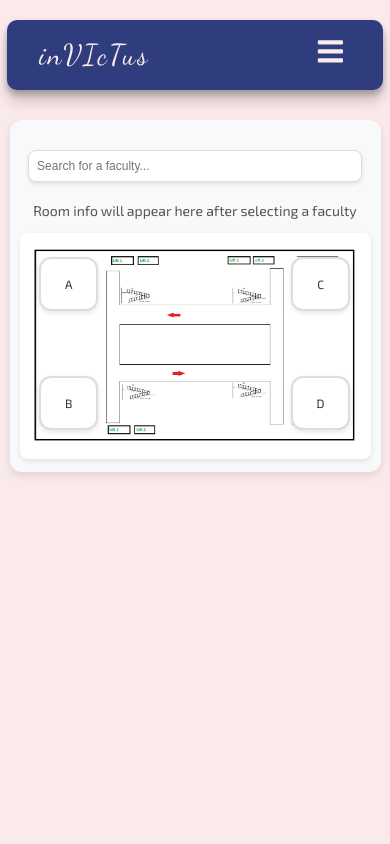
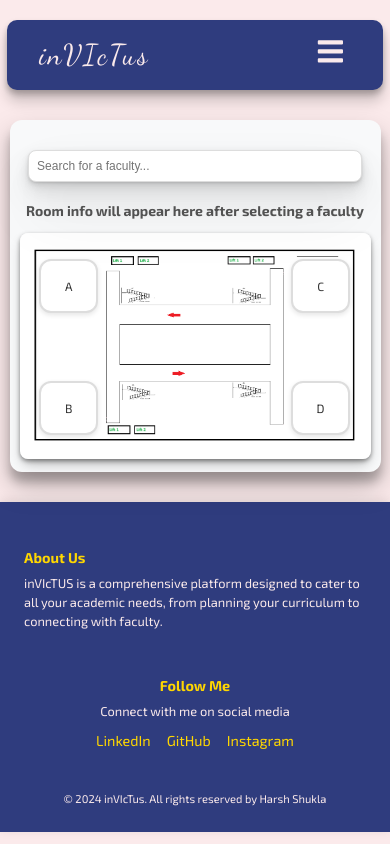
Before and after one commit to Cyb3rGhoul/inVIcTus, a React (Vite) app: page /find-faculty in a window 390 px wide. Built offline with nearby package versions, Linux system fonts and the light colour scheme; a web font is replaced by a local one.

Commit message:
update: styling

```diff
--- /dev/null
+++ b/src/components/Footer.css
@@ -0,0 +1,126 @@
+.footer {
+    background-color: #2F3C7E;
+    color: #FBEAEB;
+    padding: 1rem 1.5rem;
+    display: flex;
+    justify-content: space-between;
+    align-items: center;
+    box-shadow: 0 -2px 10px rgba(0, 0, 0, 0.1);
+    flex-wrap: wrap;
+}
+
+.footer-content {
+    display: flex;
+    justify-content: space-between;
+    align-items: center;
+    width: 100%;
+    max-width: 1200px;
+    margin: 0 auto;
+    flex-wrap: wrap;
+    z-index: 1;
+}
+
+.footer-section {
+    flex: 1;
+    text-align: center;
+    margin: 0 1rem;
+    min-width: 150px;
+}
+
+.footer-section h3 {
+    color: #FFD700;
+    /* Gold color for section headers */
+    font-size: 1rem;
+    margin-bottom: 0.5rem;
+}
+
+.footer-section p,
+.footer-section ul {
+    text-align: left;
+    font-size: 0.9rem;
+    line-height: 1.5;
+    margin: 0;
+    padding: 0;
+}
+
+.footer-section ul {
+    list-style: none;
+    padding: 0;
+    display: flex;
+    flex-direction: column;
+    text-align: center;
+}
+
+.footer-section ul li {
+    display: inline;
+    /* Displays list items inline */
+    margin-right: 1rem;
+    /* Space between inline items */
+}
+
+.footer-section a {
+    color: #FFD700;
+    text-decoration: none;
+    font-size: 0.9rem;
+    transition: color 0.3s;
+}
+
+.footer-section a:hover {
+    color: #FBEAEB;
+    /* Light color on hover */
+}
+
+.footer-bottom {
+    width: 100%;
+    text-align: center;
+    margin-top: 1rem;
+    font-size: 0.8rem;
+    color: #FBEAEB;
+}
+
+#social {
+    display: flex;
+    justify-content: center;
+    align-items: center;
+    flex-direction: column;
+}
+
+.social-links {
+    display: flex;
+    justify-content: center;
+    align-items: center;
+    gap: 1rem;
+    flex-direction: column;
+}
+
+@media (max-width: 768px) {
+    .footer-content {
+        flex-direction: column;
+        align-items: center;
+        text-align: center;
+    }
+
+    .footer-section {
+        margin: 1rem 0;
+    }
+}
+
+@media (max-width: 480px) {
+    .footer-section h3 {
+        font-size: 0.9rem;
+    }
+
+    .footer-section p,
+    .footer-section ul {
+        font-size: 0.8rem;
+    }
+
+    .footer-bottom {
+        font-size: 0.7rem;
+    }
+
+    .social-links{
+        display: flex;
+        flex-direction: row;
+    }
+}
--- /dev/null
+++ b/src/components/Footer.jsx
@@ -0,0 +1,29 @@
+import React from 'react'
+import './Footer.css'
+
+const Footer = () => {
+    return (<>
+        <div className="footer-content">
+            <div className="footer-section about" style={{ textAlign: 'start' }}>
+                <h3>About Us</h3>
+                <p>
+                    inVIcTUS is a comprehensive platform designed to cater to all your academic needs, from planning your curriculum to connecting with faculty.
+                </p>
+            </div>
+            <div className="footer-section social" id='social'>
+                <h3>Follow Me</h3>
+                <p style={{ marginBottom: 10 }}>Connect with me on social media</p>
+                <div className="social-links">
+                    <a href="https://www.linkedin.com/in/harsh-shukla-1inkdein/" target="_blank" rel="noopener noreferrer">LinkedIn</a>
+                    <a href="https://github.com/Cyb3rGhoul" target="_blank" rel="noopener noreferrer">GitHub</a>
+                    <a href="https://instagram.com/haarrrssshhh_" target="_blank" rel="noopener noreferrer">Instagram</a>
+                </div>
+            </div>
+        </div>
+        <div className="footer-bottom">
+            <p>&copy; 2024 inVIcTus. All rights reserved by Harsh Shukla</p>
+        </div>
+    </>)
+}
+
+export default Footer;
--- a/src/pages/Faculty.css
+++ b/src/pages/Faculty.css
@@ -6,14 +6,14 @@
   margin: 150px auto 0;
   padding: 20px;
   background-color: #f8f9fa;
-  box-shadow: 0 4px 8px rgba(0, 0, 0, 0.1);
+  box-shadow: rgba(0, 0, 0, 0.25) 0px 14px 28px, rgba(0, 0, 0, 0.22) 0px 10px 10px;
   border-radius: 12px;
 }
 
 .layout-image {
   width: 100%;
   border-radius: 8px;
-  box-shadow: 0 2px 5px rgba(0, 0, 0, 0.1);
+  box-shadow: rgba(0, 0, 0, 0.4) 0px 2px 4px, rgba(0, 0, 0, 0.3) 0px 7px 13px -3px, rgba(0, 0, 0, 0.2) 0px -3px 0px inset;
 }
 
 .box {
@@ -38,7 +38,7 @@
 }
 
 .box-a {
-  top: 28%;
+  top: 29%;
   left: 8%;
   width: 125px;
   height: 80px;
@@ -52,7 +52,7 @@
 }
 
 .box-c {
-  top: 28%;
+  top: 29%;
   right: 8.5%;
   width: 133.5px;
   height: 80px;
@@ -83,7 +83,7 @@
   font-size: 16px;
   border: 1px solid #ddd;
   border-radius: 8px;
-  box-shadow: 0 2px 4px rgba(0, 0, 0, 0.1);
+  box-shadow: rgba(0, 0, 0, 0.07) 0px 1px 2px, rgba(0, 0, 0, 0.07) 0px 2px 4px, rgba(0, 0, 0, 0.07) 0px 4px 8px, rgba(0, 0, 0, 0.07) 0px 8px 16px, rgba(0, 0, 0, 0.07) 0px 16px 32px, rgba(0, 0, 0, 0.07) 0px 32px 64px;
   transition: border-color 0.3s ease;
   position: relative;
 }
@@ -104,7 +104,7 @@
 }
 
 .search-bar:focus {
-  border-color: #7682e8;
+  border-color: #000956;
   outline: none;
   box-shadow: 0 0 8px rgba(118, 130, 232, 0.5);
 }
@@ -121,7 +121,8 @@
 
 .room-display {
   margin-top: 15px;
-  font-size: 18px;
+  font-size: 20px;
+  font-weight: bold;
   text-align: center;
   color: #555;
 }
@@ -235,11 +236,15 @@
 
   .box-a,
   .box-c{
-    top: 39%;
+    top: 39.5%;
   }
   .box-c,
   .box-d{
     right:8.2%;
+  }
+  .box-b,
+  .box-d{
+    bottom: 10.5%;
   }
 
   .suggestions-list {
--- a/src/pages/Faculty.jsx
+++ b/src/pages/Faculty.jsx
@@ -1,6 +1,7 @@
 import React, { useState } from 'react';
 import './Faculty.css'; // Ensure to add styles here
 import image from '../assets/floorPlan.png';
+import Footer from '../components/Footer';
 
 function Faculty() {
   const [activeBox, setActiveBox] = useState(null);
@@ -354,7 +355,8 @@ function Faculty() {
     setArrowVisible(true); // Show arrow on search match
   };
 
-  return (
+  return (<>
+
     <div className={`container ${suggestions.length > 0 ? 'suggestions-visible' : ''}`}>
       <input
         type="text"
@@ -379,13 +381,21 @@ function Faculty() {
       <div className={`box box-a ${activeBox === 'A' ? 'active' : ''}`}>
         A {activeBox === 'A' && arrowVisible && <span className="arrow">←</span>}
       </div>
-      <div className={`box box-b ${activeBox === 'B' ? 'active' : ''}`}>B</div>
+      <div className={`box box-b ${activeBox === 'B' ? 'active' : ''}`}>
+        B {activeBox === 'B' && arrowVisible && <span className="arrow">←</span>}
+      </div>
       <div className={`box box-c ${activeBox === 'C' ? 'active active-c' : ''}`}>
         C {activeBox === 'C' && arrowVisible && <span className="arrow">→</span>}
       </div>
-      <div className={`box box-d ${activeBox === 'D' ? 'active active-d' : ''}`}>D</div>
+      <div className={`box box-d ${activeBox === 'D' ? 'active active-d' : ''}`}>
+        D {activeBox === 'D' && arrowVisible && <span className="arrow">→</span>}
+      </div>
     </div>
-  );
+    <div className='footer' style={{marginTop:30}}>
+      <Footer />
+    </div>
+
+  </>);
 }
 
 export default Faculty;
--- a/src/pages/Landing.css
+++ b/src/pages/Landing.css
@@ -120,100 +120,6 @@ header p {
     /* Slightly lighter color for paragraph */
 }
 
-.footer {
-    background-color: #2F3C7E;
-    color: #FBEAEB;
-    padding: 1rem 1.5rem;
-    display: flex;
-    justify-content: space-between;
-    align-items: center;
-    box-shadow: 0 -2px 10px rgba(0, 0, 0, 0.1);
-    flex-wrap: wrap;
-}
-
-.footer-content {
-    display: flex;
-    justify-content: space-between;
-    align-items: center;
-    width: 100%;
-    max-width: 1200px;
-    margin: 0 auto;
-    flex-wrap: wrap;
-    z-index: 1;
-}
-
-.footer-section {
-    flex: 1;
-    text-align: center;
-    margin: 0 1rem;
-    min-width: 150px;
-}
-
-.footer-section h3 {
-    color: #FFD700;
-    /* Gold color for section headers */
-    font-size: 1rem;
-    margin-bottom: 0.5rem;
-}
-
-.footer-section p,
-.footer-section ul {
-    text-align: left;
-    font-size: 0.9rem;
-    line-height: 1.5;
-    margin: 0;
-    padding: 0;
-}
-
-.footer-section ul {
-    list-style: none;
-    padding: 0;
-    display: flex;
-    flex-direction: column;
-    text-align: center;
-}
-
-.footer-section ul li {
-    display: inline;
-    /* Displays list items inline */
-    margin-right: 1rem;
-    /* Space between inline items */
-}
-
-.footer-section a {
-    color: #FFD700;
-    text-decoration: none;
-    font-size: 0.9rem;
-    transition: color 0.3s;
-}
-
-.footer-section a:hover {
-    color: #FBEAEB;
-    /* Light color on hover */
-}
-
-.footer-bottom {
-    width: 100%;
-    text-align: center;
-    margin-top: 1rem;
-    font-size: 0.8rem;
-    color: #FBEAEB;
-}
-
-#social {
-    display: flex;
-    justify-content: center;
-    align-items: center;
-    flex-direction: column;
-}
-
-.social-links {
-    display: flex;
-    justify-content: center;
-    align-items: center;
-    gap: 1rem;
-    flex-direction: column;
-}
 
 @media (max-width: 768px) {
     .landing {
@@ -232,16 +138,6 @@ header p {
     .timeline .milestone {
         width: 80%;
     }
-
-    .footer-content {
-        flex-direction: column;
-        align-items: center;
-        text-align: center;
-    }
-
-    .footer-section {
-        margin: 1rem 0;
-    }
 }
 
 @media (max-width: 480px) {
@@ -259,17 +155,4 @@ header p {
         width: 100%;
         max-width: 250px;
     }
-
-    .footer-section h3 {
-        font-size: 0.9rem;
-    }
-
-    .footer-section p,
-    .footer-section ul {
-        font-size: 0.8rem;
-    }
-
-    .footer-bottom {
-        font-size: 0.7rem;
-    }
 }
--- a/src/pages/Landing.jsx
+++ b/src/pages/Landing.jsx
@@ -2,6 +2,7 @@ import React from 'react';
 import { Link } from 'react-router-dom';
 import './Landing.css';
 import { TypeAnimation } from 'react-type-animation';
+import Footer from '../components/Footer';
 
 const Landing = () => {
     return (
@@ -55,26 +56,7 @@ const Landing = () => {
                 </section>
 
                 <footer className="footer">
-                    <div className="footer-content">
-                        <div className="footer-section about" style={{ textAlign: 'start' }}>
-                            <h3>About Us</h3>
-                            <p>
-                                inVIcTUS is a comprehensive platform designed to cater to all your academic needs, from planning your curriculum to connecting with faculty.
-                            </p>
-                        </div>
-                        <div className="footer-section social" id='social'>
-                            <h3>Follow Me</h3>
-                            <p style={{ marginBottom: 10 }}>Connect with me on social media</p>
-                            <div className="social-links">
-                                <a href="https://www.linkedin.com/in/harsh-shukla-1inkdein/" target="_blank" rel="noopener noreferrer">LinkedIn</a>
-                                <a href="https://github.com/Cyb3rGhoul" target="_blank" rel="noopener noreferrer">GitHub</a>
-                                <a href="https://instagram.com/haarrrssshhh_" target="_blank" rel="noopener noreferrer">Instagram</a>
-                            </div>
-                        </div>
-                    </div>
-                    <div className="footer-bottom">
-                        <p>&copy; 2024 inVIcTus. All rights reserved by Harsh Shukla</p>
-                    </div>
+                    <Footer/>
                 </footer>
             </div>
         </>
```
